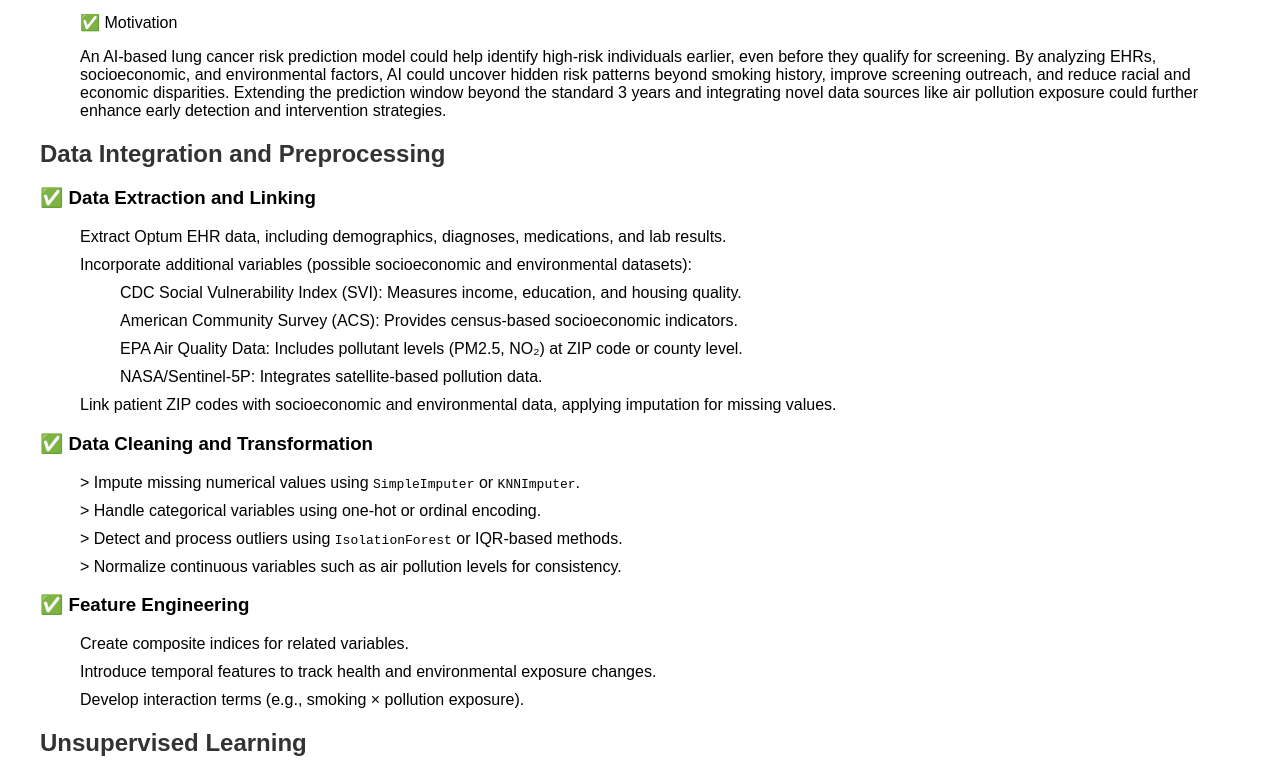
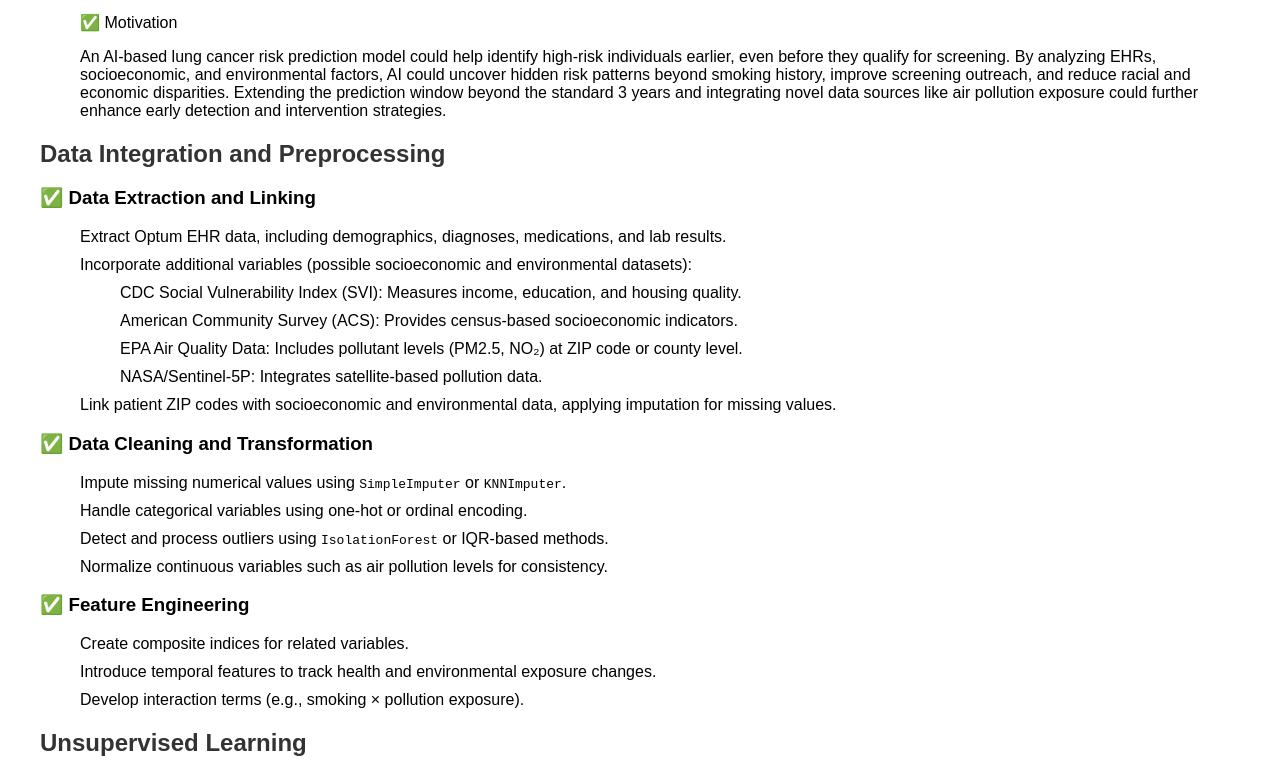
Before and after one commit to annayirp/CS7641_Project, a plain HTML site: page index.html in a window 1280 px wide. Shown: the part 423-1196 px from the top of the page. Drawn offline with Linux system fonts and the light colour scheme.

Commit message:
updating methods.html

```diff
--- a/index.html
+++ b/index.html
@@ -53,10 +53,10 @@
 
             <h3>✅ Data Cleaning and Transformation</h3>
             <ul>
-                <li>> Impute missing numerical values using <code>SimpleImputer</code> or <code>KNNImputer</code>.</li>
-                <li>> Handle categorical variables using one-hot or ordinal encoding.</li>
-                <li>> Detect and process outliers using <code>IsolationForest</code> or IQR-based methods.</li>
-                <li>> Normalize continuous variables such as air pollution levels for consistency.</li>
+                <li>Impute missing numerical values using <code>SimpleImputer</code> or <code>KNNImputer</code>.</li>
+                <li>Handle categorical variables using one-hot or ordinal encoding.</li>
+                <li>Detect and process outliers using <code>IsolationForest</code> or IQR-based methods.</li>
+                <li>Normalize continuous variables such as air pollution levels for consistency.</li>
             </ul>
 
             <h3>✅ Feature Engineering</h3>
```
